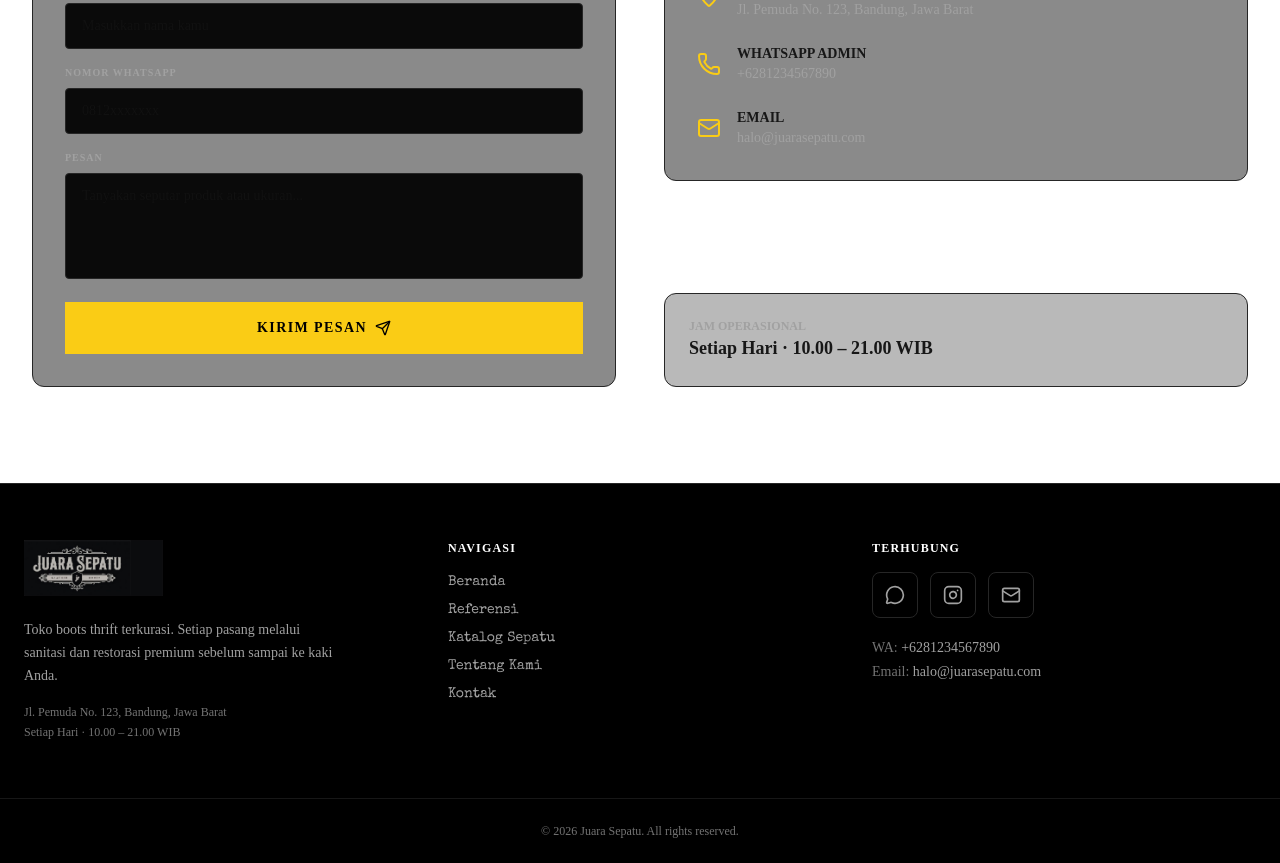
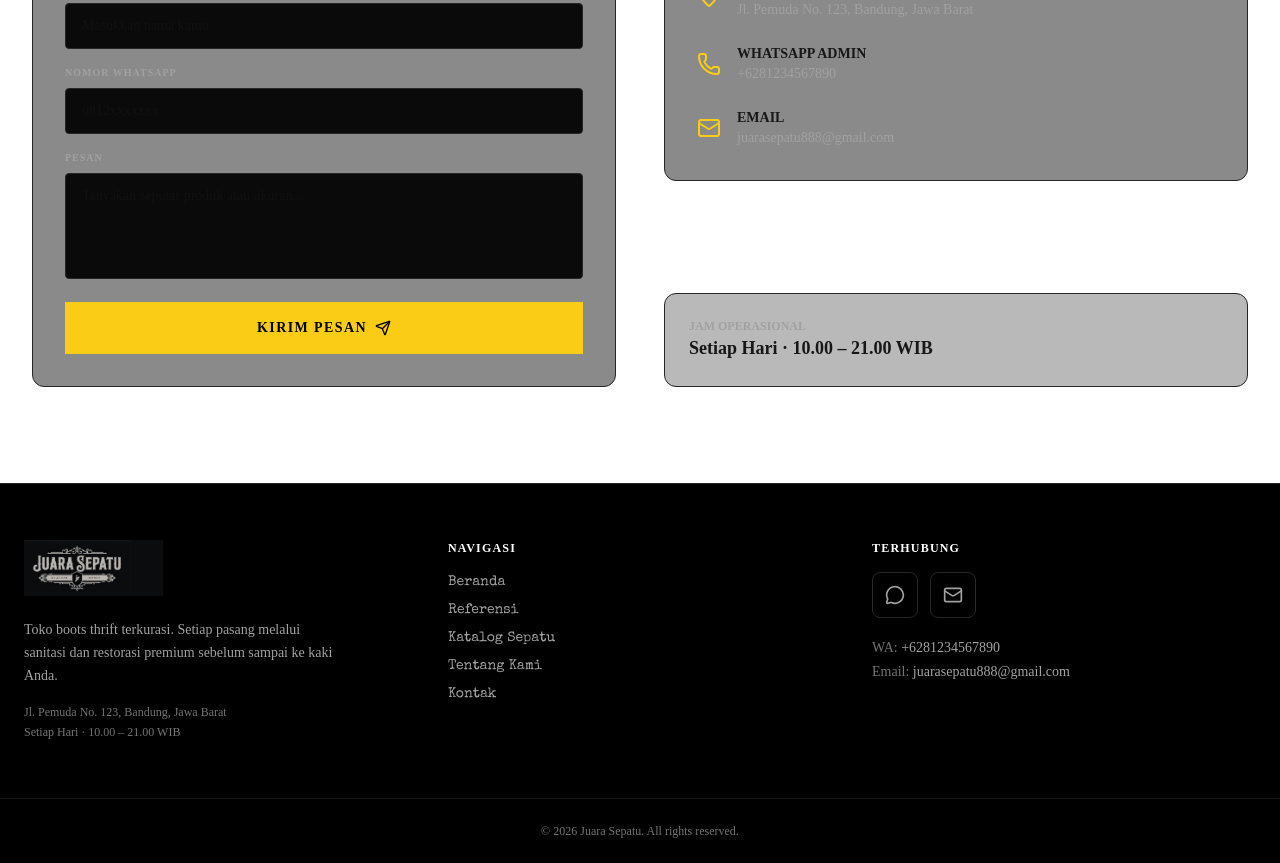
Before and after one commit to duwikachek/juara-sepatu, a Next.js app: page / in a window 1280 px wide. Shown: the part 3400-4263 px from the top of the page. Built offline with nearby package versions, Linux system fonts and the light colour scheme; no server answers; the database is empty.

Commit message:
hapus logo instagram

```diff
--- a/components/site-footer.tsx
+++ b/components/site-footer.tsx
@@ -9,25 +9,6 @@ import {
   type SiteSettings,
 } from "@/lib/products";
 
-function InstagramIcon() {
-  return (
-    <svg
-      viewBox="0 0 24 24"
-      fill="none"
-      stroke="currentColor"
-      strokeWidth="2"
-      strokeLinecap="round"
-      strokeLinejoin="round"
-      className="h-5 w-5"
-      aria-hidden="true"
-    >
-      <rect x="2" y="2" width="20" height="20" rx="5" ry="5" />
-      <path d="M16 11.37A4 4 0 1 1 12.63 8 4 4 0 0 1 16 11.37z" />
-      <line x1="17.5" y1="6.5" x2="17.51" y2="6.5" />
-    </svg>
-  );
-}
-
 export function SiteFooter({
   settings = FALLBACK_SETTINGS,
 }: {
@@ -37,6 +18,7 @@ export function SiteFooter({
   const year = new Date().getFullYear();
   const phone = settings.whatsapp || FALLBACK_SETTINGS.whatsapp;
   const storeName = settings.store_name || FALLBACK_SETTINGS.store_name;
+  const email = settings.email || FALLBACK_SETTINGS.email || "juarasepatu888@gmail.com";
 
   return (
     <footer className="border-t border-neutral-800 bg-black">
@@ -120,17 +102,7 @@ export function SiteFooter({
             </a>
 
             <a
-              href="https://instagram.com"
-              target="_blank"
-              rel="noopener noreferrer"
-              aria-label="Instagram"
-              className="rounded-lg border border-neutral-800 p-3 text-neutral-400 transition hover:border-brand hover:text-brand"
-            >
-              <InstagramIcon />
-            </a>
-
-            <a
-              href={`mailto:${settings.email || FALLBACK_SETTINGS.email}`}
+              href={`mailto:${email}`}
               aria-label="Email"
               className="rounded-lg border border-neutral-800 p-3 text-neutral-400 transition hover:border-brand hover:text-brand"
             >
@@ -144,7 +116,7 @@ export function SiteFooter({
             </p>
             <p>
               <span className="text-neutral-500">Email:</span>{" "}
-              {settings.email || FALLBACK_SETTINGS.email}
+              {email}
             </p>
           </div>
         </div>
--- a/lib/products.ts
+++ b/lib/products.ts
@@ -93,7 +93,7 @@ export const FALLBACK_SETTINGS: SiteSettings = {
   feature_2_text: "Deep clean, conditioning, dan sterilisasi anti-bakteri.",
   address: "Jl. Pemuda No. 123, Bandung, Jawa Barat",
   whatsapp: "6281234567890",
-  email: "halo@juarasepatu.com",
+  email: "juarasepatu888@gmail.com",
   hours: "Setiap Hari · 10.00 – 21.00 WIB",
   footer_text:
     "Toko boots thrift terkurasi. Setiap pasang melalui sanitasi dan restorasi premium sebelum sampai ke kaki Anda.",
```
